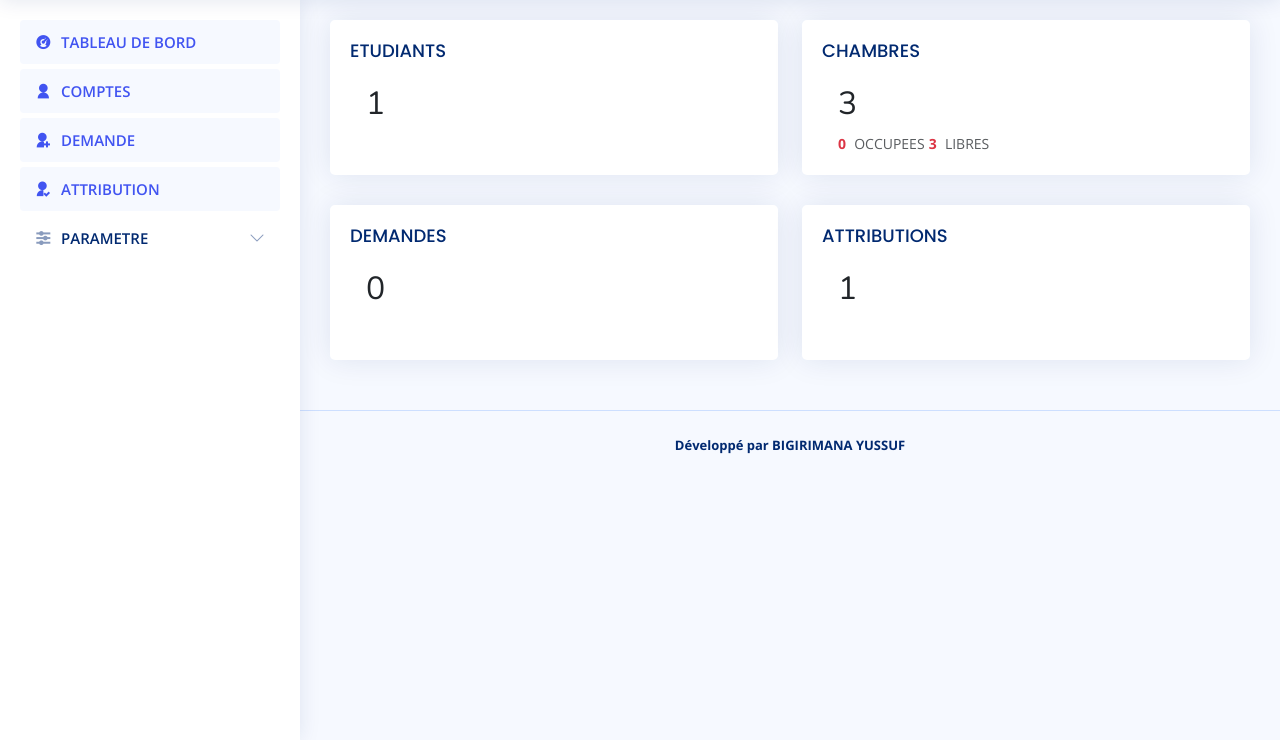
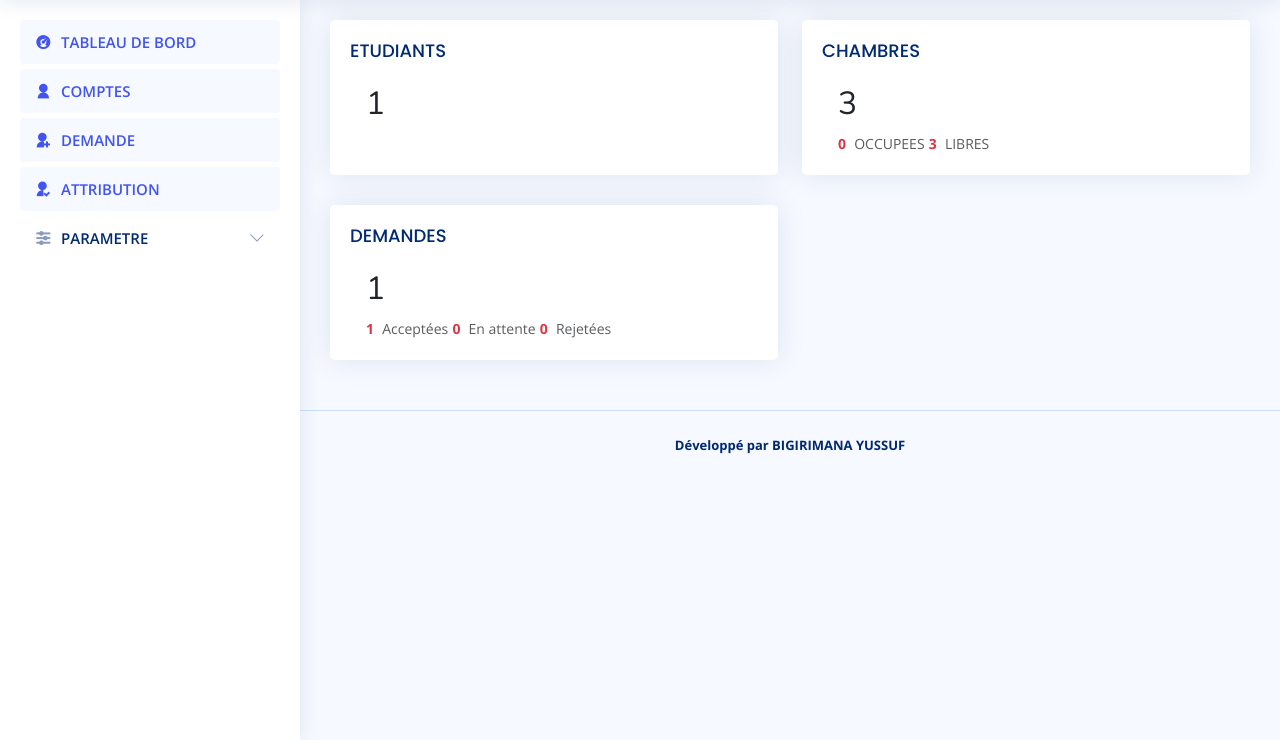
Before and after one commit to TonyV23/University-accommodation-management, a Django app: page / in a window 1280 px wide. Shown: the part 60-800 px from the top of the page. Run offline with Django 4.2, Linux system fonts and the light colour scheme; a user stored in the database is signed in; data comes from the database, SQL or seed files in the repository; both versions use the stored data as it was after the commit; some libraries are stand-ins or nearby versions.

Commit message:
finished with status bug

```diff
--- a/app/templates/app/home/index.html
+++ b/app/templates/app/home/index.html
@@ -5,7 +5,7 @@
     <div class="col-lg-12">
         <div class="row">
 
-            <div class="col-xxl-3 col-md-6">
+            <div class="col-xxl-4 col-md-6">
                 <div class="card info-card sales-card">
 
                     <div class="card-body">
@@ -26,7 +26,7 @@
                 </div>
             </div>
 
-            <div class="col-xxl-3 col-md-6">
+            <div class="col-xxl-4 col-md-6">
                 <div class="card info-card revenue-card">
 
                     <div class="card-body">
@@ -50,7 +50,7 @@
                 </div>
             </div>
 
-            <div class="col-xxl-3 col-md-6">
+            <div class="col-xxl-4 col-md-6">
                 <div class="card info-card customers-card">
                     <div class="card-body">
                         <h5 class="card-title">DEMANDES</h5>
@@ -61,28 +61,12 @@
                             </div>
                             <div class="ps-3">
                                 <h2>{{all_applications}}</h2>
-                                <span class="text-danger small pt-1 fw-bold"></span> <span
-                                    class="text-muted small pt-2 ps-1"></span>
-                            </div>
-                        </div>
-
-                    </div>
-                </div>
-            </div>
-
-            <div class="col-xxl-3 col-md-6">
-                <div class="card info-card customers-card">
-                    <div class="card-body">
-                        <h5 class="card-title">ATTRIBUTIONS</h5>
-                        <div class="d-flex align-items-center">
-                            <div class="card-icon rounded-circle d-flex align-items-center justify-content-center">
-
-                            </div>
-                            <div class="ps-3">
-                                <h2>{{all_attributions}}</h2>
-                                <span class="text-danger small pt-1 fw-bold"></span> <span
-                                    class="text-muted small pt-2 ps-1"></span>
-
+                                <span class="text-danger small pt-1 fw-bold">{{accepted_applications}}</span>
+                                <span class="text-muted small pt-2 ps-1">Acceptées</span>
+                                <span class="text-danger small pt-1 fw-bold">{{pending_applications}}</span>
+                                <span class="text-muted small pt-2 ps-1">En attente</span>
+                                <span class="text-danger small pt-1 fw-bold">{{rejected_applications}}</span>
+                                <span class="text-muted small pt-2 ps-1">Rejetées</span>
                             </div>
                         </div>
 
--- a/app/views/home.py
+++ b/app/views/home.py
@@ -15,8 +15,10 @@ def index(request) :
 
     all_students = Student.objects.all().count()
     all_bedrooms = BedRoom.objects.all().count()
-    all_applications = Application.objects.filter(status=2).count()
-    all_attributions = Application.objects.filter(status=1).count()
+    all_applications = Application.objects.all().count()
+    accepted_applications = Application.objects.filter(status=1).count()
+    rejected_applications = Application.objects.filter(status=2).count()
+    pending_applications = Application.objects.filter(status=0).count()
 
     true_bedrooms = BedRoom.objects.filter(status=True).count()
     false_bedrooms = BedRoom.objects.filter(status=False).count()
@@ -26,7 +28,9 @@ def index(request) :
             'all_students' : all_students,
             'all_bedrooms' : all_bedrooms,
             'all_applications' : all_applications,
-            'all_attributions' : all_attributions,
+            'pending_applications' : pending_applications,
+            'accepted_applications' : accepted_applications,
+            'rejected_applications' : rejected_applications,
             'true_bedrooms' : true_bedrooms,
             'false_bedrooms' : false_bedrooms
         }
```
Also changed, not shown: app/templates/app/home/index_student.html (+42 -78 lines), db.sqlite3.
